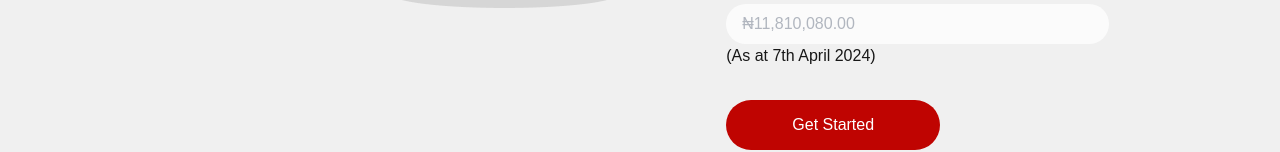
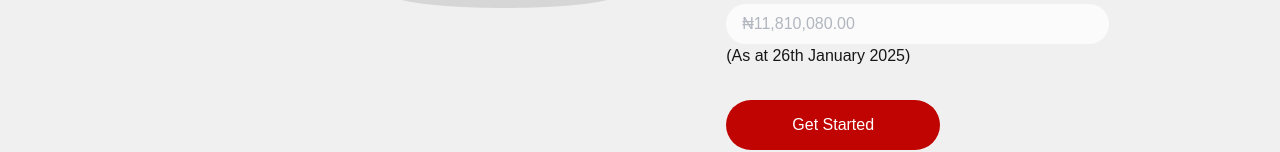
Before and after one commit to TaslimOwolarafe/LOTUS-CALCULATORS, a Next.js app: page /calculators/zakat in a window 1280 px wide. Shown: the part 514-666 px from the top of the page. Built offline with nearby package versions, Linux system fonts and the light colour scheme.

Commit message:
V1 of zakat UI and calculator, hajj complete UI, corrected nisab date.

```diff
--- a/src/components/ui/zakat/zakatIntro.tsx
+++ b/src/components/ui/zakat/zakatIntro.tsx
@@ -35,6 +35,7 @@ interface ZakatIntroProps {
 }
 
 const nisab = process.env.NISAB ? Number(process.env.NISAB) : 11810080;
+const nisabDate = process.env.NISAB_DATE ? String(process.env.NISAB_DATE) : "26th January 2025";
 
 const ZakatIntro: React.FC<ZakatIntroProps> = ({
     open,
@@ -83,7 +84,7 @@ const ZakatIntro: React.FC<ZakatIntroProps> = ({
                         rules={{ required: "First name is required" }}
                         disabled
                     />
-                    <p className="pb-8">(As at 7th April 2024)</p>
+                    <p className="pb-8">(As at {nisabDate})</p>
                     <RButton onClick={handleNext} halfwidth danger>Get Started</RButton>
                 </div>
             </div>
```
